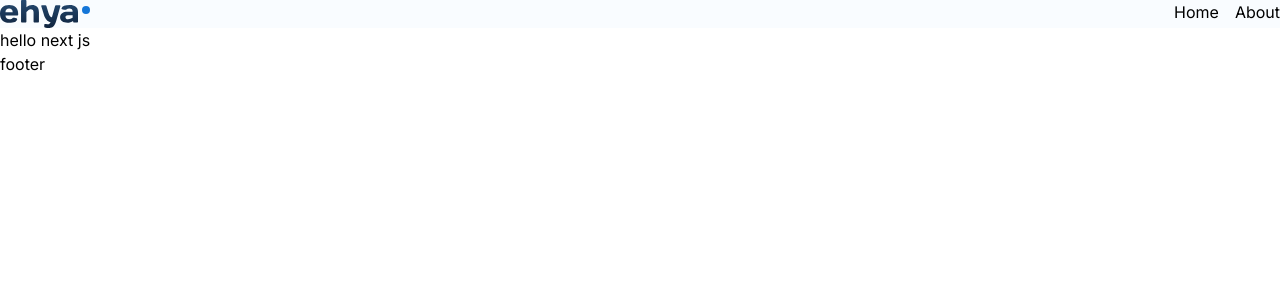
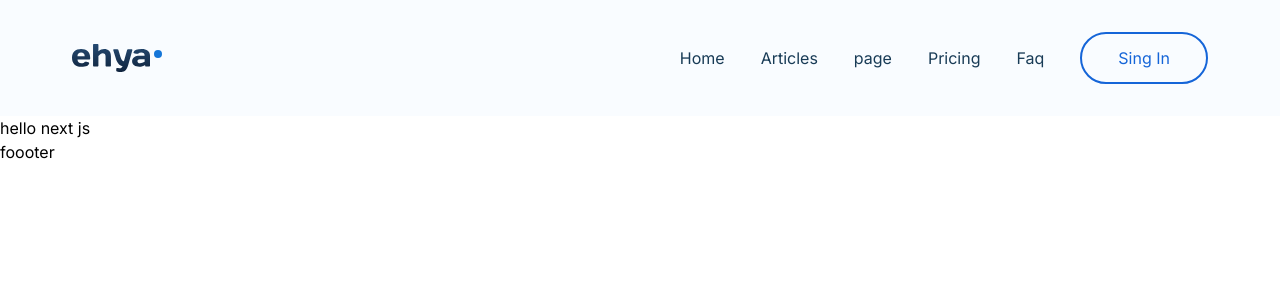
Before and after one commit to sohelrana3/eyha-blog-mern, a Next.js app in the folder fontend/: page / in a window 1280 px wide. Shown: the top 300 px of the page. Built offline with nearby package versions, Linux system fonts and the light colour scheme.

Commit message:
navbar design done

```diff
--- /dev/null
+++ b/fontend/src/app/Faq/page.jsx
@@ -0,0 +1,9 @@
+import React from 'react'
+
+const Faq = () => {
+  return (
+    <div>Faq</div>
+  )
+}
+
+export default Faq
--- /dev/null
+++ b/fontend/src/app/Pricing/page.jsx
@@ -0,0 +1,9 @@
+import React from 'react'
+
+const Pricing = () => {
+  return (
+    <div>Pricing</div>
+  )
+}
+
+export default Pricing
--- /dev/null
+++ b/fontend/src/app/articles/page.jsx
@@ -0,0 +1,7 @@
+const articles = () => {
+    return (
+      <div>articles</div>
+    )
+  }
+
+  export default articles
--- a/fontend/src/app/components/navbar.js
+++ /dev/null
@@ -1,10 +0,0 @@
-
-import React from 'react'
-
-const navbar = () => {
-  return (
-    <div>navbar</div>
-  )
-}
-
-export default navbar
--- a/fontend/src/app/layout.js
+++ /dev/null
@@ -1,46 +0,0 @@
-
-import { Inter } from "next/font/google";
-import Image from "next/image";
-import logo from "../../public/asset/images/logo.svg";
-import Link from "next/link";
-import "./globals.css";
-import navbar from "./components/navbar";
-
-const inter = Inter({ subsets: ["latin"] });
-
-export const metadata = {
-    title: "Create Next App",
-    description: "Generated by create next app",
-};
-
-export default function RootLayout({ children }) {
-    return (
-        <html lang="en">
-            <body className={inter.className}>
-                <div className="bg-[#F9FCFF]">
-                    <nav className="max-w-7xl mx-auto flex justify-between ">
-                        <div>
-                            <Image src={logo} alt="logo" />
-                        </div>
-                        <div>
-                            <ul className="flex gap-4">
-                                <li className="cursor-pointer">
-                                    <Link href="/">Home</Link>
-                                </li>
-                                <li>
-                                    <Link href="/about">About</Link>
-                                </li>
-                            </ul>
-                            <navbar />
-                        </div>
-                    </nav>
-                </div>
-
-                {children}
-                <footer>
-                    <h2>footer</h2>
-                </footer>
-            </body>
-        </html>
-    );
-}
--- /dev/null
+++ b/fontend/src/app/layout.jsx
@@ -0,0 +1,23 @@
+import { Inter } from "next/font/google";
+import "./globals.css";
+import Footer from "@/components/Footer";
+import Navbar from "@/components/Navbar";
+
+const inter = Inter({ subsets: ["latin"] });
+
+export const metadata = {
+    title: "Ehya Blog Website",
+    description: "Generated by create next app",
+};
+
+export default function RootLayout({ children }) {
+    return (
+        <html lang="en">
+            <body className={inter.className}>
+                <Navbar />
+                {children}
+                <Footer />
+            </body>
+        </html>
+    );
+}
--- /dev/null
+++ b/fontend/src/components/Footer.jsx
@@ -0,0 +1,9 @@
+import React from 'react'
+
+const Footer = () => {
+  return (
+    <div>foooter</div>
+  )
+}
+
+export default Footer
--- /dev/null
+++ b/fontend/src/components/Navbar.jsx
@@ -0,0 +1,108 @@
+"use client";
+import Image from "next/image";
+import logo from "../../public/asset/images/logo.svg";
+import Link from "next/link";
+import { AiOutlineClose, AiOutlineMenu } from "react-icons/ai";
+import { useState } from "react";
+
+const navItem = [
+    {
+        id: 1,
+        link: "Home",
+        path: "/",
+    },
+    {
+        id: 2,
+        link: "Articles",
+        path: "/articles",
+    },
+    {
+        id: 3,
+        link: "page",
+        path: "",
+        dropdown: [
+            {
+                id: 1,
+                link: "page 1",
+                path: "/page 1",
+            },
+            {
+                id: 2,
+                link: "page 2",
+                path: "/page 2",
+            },
+        ],
+    },
+    {
+        id: 4,
+        link: "Pricing",
+        path: "/Pricing",
+    },
+    {
+        id: 4,
+        link: "Faq",
+        path: "/Faq",
+    },
+];
+
+const Navbar = () => {
+    let [menu, setmenu] = useState(false);
+
+    const handleChange = () => {
+        setmenu(!menu);
+    };
+    const handleClose = () => {
+        setmenu(false);
+    };
+    return (
+        <header className="bg-[#F9FCFF]">
+            <nav className="max-w-6xl mx-auto flex justify-between items-center bg-[#F9FCFF] px-2 py-8 ">
+                <div>
+                    <Link href="/">
+                        <Image src={logo} alt="logo" />
+                    </Link>
+                </div>
+                <div className="flex gap-9 items-center">
+                    <ul className="hidden lg:flex gap-9">
+                        {navItem.map((item) => (
+                            <li className="text-[#183B56]">
+                                <Link href={item.path}>{item.link}</Link>
+                            </li>
+                        ))}
+                    </ul>
+                    <button className=" hidden lg:flex border-2 border-[#1565D8] px-9 py-3 rounded-full text-[#1565D8]">
+                        Sing In
+                    </button>
+
+                    {/* mobile menu */}
+                    <div className="lg:hidden">
+                        {menu ? (
+                            <AiOutlineClose onClick={handleChange} />
+                        ) : (
+                            <AiOutlineMenu onClick={handleChange} />
+                        )}
+                    </div>
+                </div>
+            </nav>
+
+            {menu && (
+                <div className="lg:hidden flex flex-col absolute text-white left-0 top-16 font-semibold text-2xl text-center pt-8 pb-4 gap-8 w-full h-fit transition-transform duration-300 bg-[#F9FCFF]">
+                    <ul>
+                        {navItem.map((item) => (
+                            <li className="py-2 text-[#183B56]">
+                                <Link onClick={handleClose} href={item.path}>
+                                    {item.link}
+                                </Link>
+                            </li>
+                        ))}
+                    </ul>
+                    <button className=" lg:hidden border-2 border-[#1565D8] mx-2 py-4 rounded-full text-[#1565D8]">
+                        Sing In
+                    </button>
+                </div>
+            )}
+        </header>
+    );
+};
+
+export default Navbar;
```
Also changed, not shown: fontend/package.json (+5 -4 lines), fontend/src/app/about/page.jsx (renamed from fontend/src/app/about/page.js), fontend/src/app/page.jsx (renamed from fontend/src/app/page.js), 1 other file (tests, documents, lock files or other folders).
